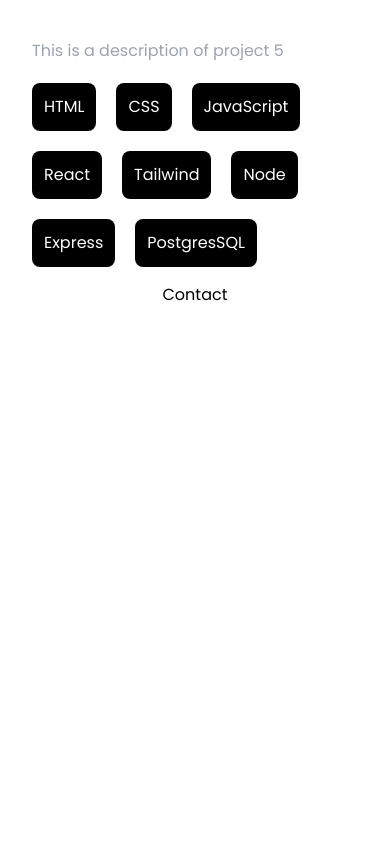
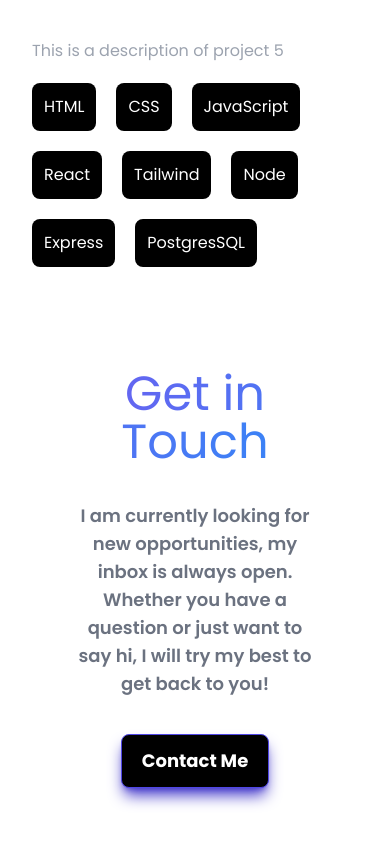
Before and after one commit to jaidcoding/Portfolio-React.js, a React (Vite) app in the folder Portfolio-React.js/: page / in a window 390 px wide. Shown: the part 4288-5132 px from the top of the page. Before the commit the page ends 4595 px from the top, so only its background shows below. Built offline with nearby package versions, Linux system fonts and the light colour scheme.

Commit message:
enhance Contact component with responsive design, improved layout, and contact information

```diff
--- a/Portfolio-React.js/src/components/Contact.jsx
+++ b/Portfolio-React.js/src/components/Contact.jsx
@@ -1,7 +1,20 @@
 
 const Contact = () => {
   return (
-    <div>Contact</div>
+    <div id="contact" className="flex min-h-[70vh] w-full items-center justify-center ">
+      <div className="flex flex-col items-center justify-center gap-3 space-y-6 p-14">
+        <h1 className="text-center text-5xl md:text-7xl">
+          <span className="bg-gradient-to-r from-indigo-500 to-blue-500 bg-clip-text text-transparent">
+            Get in Touch
+          </span>
+        </h1>
+        <p className="text-center text-lg font-semibold text-gray-500">
+          I am currently looking for new opportunities, my inbox is always open. Whether you have a question or just want to say hi, I will try my best to get back to you!
+        </p>
+
+        <a href="mailto:jaidcoding@gmail.com" className="text-nowrap rounded-lg border border-indigo-600 bg-black px-5 py-3 text-lg font-bold text-white shadow-lg shadow-indigo-700 transition-all duration-300 hover:translate-y-2 hover:shadow-2xl hover:shadow-indigo-600">Contact Me</a>
+      </div>
+    </div>
   )
 }
 
```
